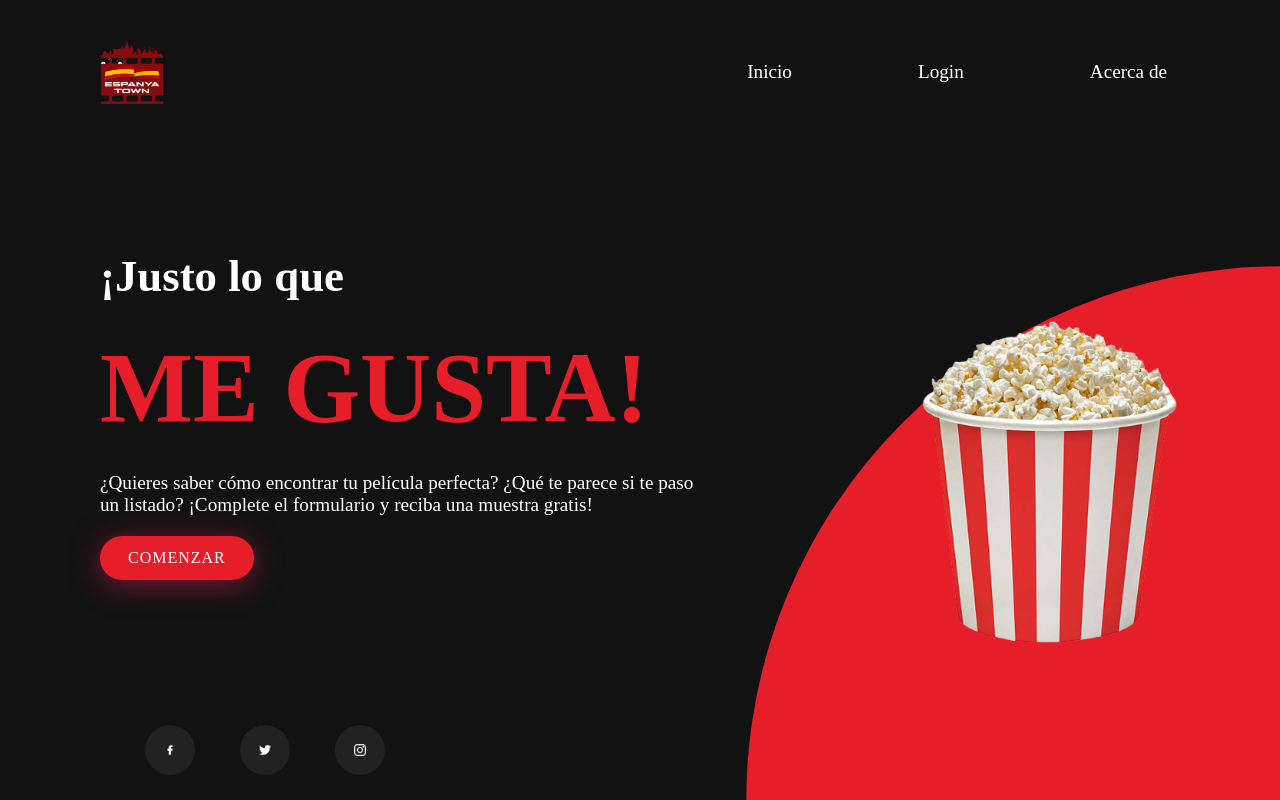
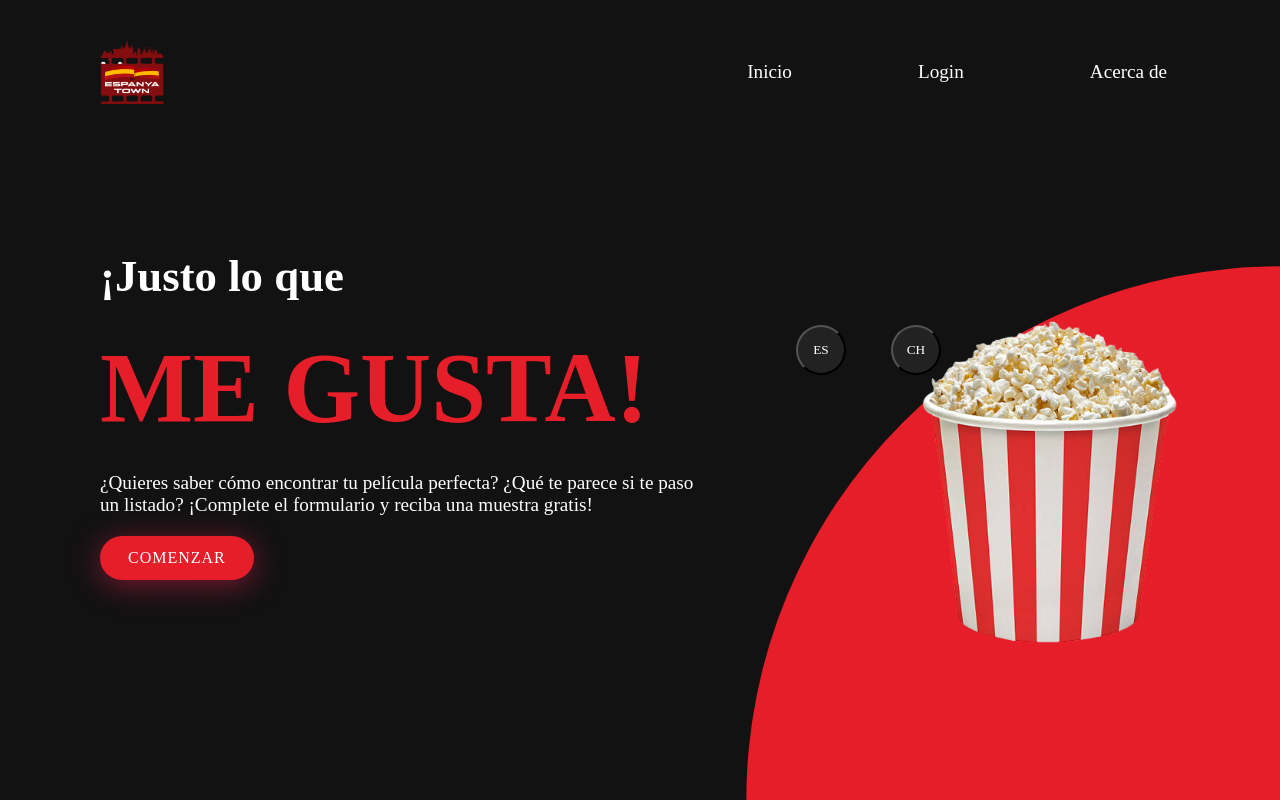
Before and after one commit to Rahguabiraba/EspanyaTown, a Flask app: page / in a window 1280 px wide. Run offline with Flask 3, Linux system fonts and the light colour scheme.

Commit message:
Inclusión de botones de traduccion

```diff
--- a/servidor.py
+++ b/servidor.py
@@ -30,10 +30,8 @@ def registrarUser():
 def validarUser():
     try:
         if request.method == 'POST':
-            print(request.method)
             datosUsuario = validarUsuario(request)
-            print(datosUsuario)
-            return redirect(url_for("paginaLista"))
+            return redirect(url_for("paginaLista",user=datosUsuario))
         else:
             return render_template("login.html")
     except:
@@ -49,8 +47,10 @@ def paginaFormulario():
 def registrarPeli():
     try:
         if request.method == 'POST':
+            #Enviamos los datos del formulario a nuestra base de datos
             registrarPelicula(request)
-            return redirect(url_for("paginaLista"))
+            alert = "¡Registro Finalizado!"
+            return redirect(url_for("paginaLista",data=alert))
         else:
             return render_template("form.html")
     except:
@@ -59,12 +59,36 @@ def registrarPeli():
 #Ruta para abrir pagina de Listado de Peliculas
 @app.route("/lista", methods=["GET", "POST"])
 def paginaLista():
-    return render_template("list.html")
+    if request.args.get("data"):
+        alert = request.args.get("data")
+        return render_template("list.html",data=alert)
+    elif request.args.get("user"):
+        usuario = request.args.get("user")
+        lista = list(usuario)
+        print(lista)
+        return render_template("list.html",user=usuario)
+    else:
+        return render_template("list.html")
 
 #Ruta para abrir pagina de Acerca de
 @app.route("/acerca_de")
 def paginaAcercaDe():
     return render_template("about.html")
 
+#Ruta para traducir paginas
+@app.route("/traduccion",methods=["GET","POST"])
+def traducirPaginas():
+    try:
+        if request.method == 'POST':
+            #Enviamos los datos del formulario a nuestra base de datos
+            registrarPelicula(request)
+            alert = "¡Registro Finalizado!"
+            return redirect(url_for("paginaLista",data=alert))
+        else:
+            return render_template("form.html")
+    except:
+        return render_template("form.html")
+
+
 app.config['TEMPLATES_AUTO_RELOAD'] = True
 app.run(host='localhost', port=3000, debug=True)
--- a/static/css/style.css
+++ b/static/css/style.css
@@ -104,7 +104,7 @@ header .navegation li div:hover {
   transition: all 0.3s ease;
 }
 
-.logo:hover{
+.logo:hover {
   width: 6vw;
   height: 6vw;
   cursor: pointer;
@@ -171,7 +171,11 @@ header .navegation li div:hover {
   cursor: pointer;
 }
 
-/****** ICONOS DE REDES SOCIALES ******/
+/****** ICONOS DE BOTONES DE TRADUCCION ******/
+.form-index{
+  position: relative;
+}
+
 .icons {
   position: absolute;
   bottom: 25px;
@@ -187,27 +191,24 @@ header .navegation li div:hover {
   list-style: none;
 }
 
-.icons li a {
+.icons li .icon {
   display: inline-block;
   width: 50px;
   height: 50px;
   border-radius: 50%;
   background: #222;
-  margin-left: 45px;
+  margin-right: 45px;
+  color: white;
+  text-decoration: none;
   display: flex;
   align-items: center;
   justify-content: center;
   transition: 0.3s ease-in-out;
 }
 
-.icons li a:hover {
+.icons li .icon:hover {
   background: #e51e2a;
   transform: translateY(-10px);
-}
-
-.icons li a img {
-  transform: scale(0.5);
-  filter: invert(1);
 }
 
 .boxImg {
@@ -419,7 +420,7 @@ header .navegation li div:hover {
   color: #121212;
 }
 
-#generos_list{
+#generos_list {
   font-size: 2em;
 }
 
@@ -685,8 +686,8 @@ header .navegation li div:hover {
   width: 100%;
   height: 100%;
   overflow: auto;
-  background-color: rgb(0,0,0);
-  background-color: rgba(0,0,0,0.4);
+  background-color: rgb(0, 0, 0);
+  background-color: rgba(0, 0, 0, 0.4);
 }
 
 /* Modal Content */
@@ -714,7 +715,7 @@ header .navegation li div:hover {
 }
 
 /****** LOGIN ******/
-.formulario-login{
+.formulario-login {
   padding: 10px 0px 0px 0px;
   animation-name: fadeInLeft;
   animation-duration: 1.5s;
@@ -723,7 +724,7 @@ header .navegation li div:hover {
   z-index: 99;
 }
 
-.main{
+.main {
   width: 350px;
   height: 500px;
   overflow: hidden;
@@ -732,16 +733,16 @@ header .navegation li div:hover {
   background: #e51e2a;
 }
 
-#chk{
+#chk {
   display: none;
 }
-.signup{
+.signup {
   position: relative;
-	width:100%;
+  width: 100%;
   height: 100%;
 }
 
-.label-login{
+.label-login {
   color: #fff;
   font-size: 2.3em;
   justify-content: center;
@@ -749,9 +750,9 @@ header .navegation li div:hover {
   margin: 60px;
   font-weight: bold;
   cursor: pointer;
-	transition: .5s ease-in-out;
+  transition: 0.5s ease-in-out;
 }
-.input-login{
+.input-login {
   width: 60%;
   height: 20px;
   background: #fff;
@@ -777,45 +778,45 @@ header .navegation li div:hover {
   outline: none;
   border: none;
   border-radius: 5px;
-	transition: .2s ease-in;
+  transition: 0.2s ease-in;
   cursor: pointer;
 }
 
-.button-login:hover{
+.button-login:hover {
   color: #fff;
   background: #e51e2a;
 }
-.login{
+.login {
   height: 460px;
   background: #eee;
   border-radius: 60% / 10%;
   transform: translateY(-180px);
-	transition: .8s ease-in-out;
+  transition: 0.8s ease-in-out;
 }
-.login .label-login{
+.login .label-login {
   color: #e51e2a;
-	transform: scale(.6);
+  transform: scale(0.6);
 }
 
-#chk:checked ~ .login{
+#chk:checked ~ .login {
   transform: translateY(-500px);
 }
-#chk:checked ~ .login .label-login{
+#chk:checked ~ .login .label-login {
   transform: scale(1);
 }
-#chk:checked ~ .signup .label-login{
-	transform: scale(.6);
+#chk:checked ~ .signup .label-login {
+  transform: scale(0.6);
 }
 
 /****** ACERCA DE ********/
-.logo-about{
+.logo-about {
   position: relative;
   z-index: 99;
   width: 15vw;
   height: 20vw;
 }
 
-.texto-about{
+.texto-about {
   position: relative;
   z-index: 99;
   color: #d8d8d8;
--- a/templates/form.html
+++ b/templates/form.html
@@ -20,7 +20,7 @@
           </ul>
         </nav>
       </header>
-      <form action="/enviarDatosPeli" method="POST" id="form">
+      <form id="form" method="POST" action="/enviarDatosPeli">
         <div id="part1" class="part-form-top">
           <label for="name">¿Tu nombre?</label> <br />
           <input type="text" name="nombre" id="name" class="name" required />
@@ -75,7 +75,7 @@
           <div class="button">
             <a href="#part4">VOLVER</a>
             <div class="button-submit">
-              <input type="submit" name="enviar" value="Enviar" />
+              <input type="submit" id="altagenero" name="enviar" value="Enviar" />
             </div>
           </div>
         </div>
@@ -83,5 +83,6 @@
     </section>
     <script src="{{url_for('static',filename='js/menu.js')}}"></script>
     <script src="{{url_for('static',filename='js/form.js')}}"></script>
+    <script src="{{url_for('static',filename='js/altagenero.js')}}"></script>
   </body>
 </html>
--- a/templates/index.html
+++ b/templates/index.html
@@ -34,21 +34,16 @@
           </p>
         </div>
       </div>
+      <form action="/traduccion" class="form-index" id="form-index">
         <ul class="icons">
           <li>
-          <a href="#"
-            ><img src="{{url_for('static',filename='src/facebook.png')}}" alt="icons" width="24px"
-          /></a>
+            <input type="button" class="icon" name="es" value="ES">
           </li>
           <li>
-          <a href="#"><img src="{{url_for('static',filename='src/twitter.png')}}" alt="icons" width="24px" /></a>
-        </li>
-        <li>
-          <a href="#"
-            ><img src="{{url_for('static',filename='src/instagram.png')}}" alt="icons" width="24px"
-          /></a>
+            <input type="button" class="icon" name="ch" value="CH">
           </li>
         </ul>
+      </form>
       <div class="boxImg">
         <img src="{{url_for('static',filename='src/palomitas.png')}}" alt="Palomitas" class="img1">
       </div>
--- a/templates/list.html
+++ b/templates/list.html
@@ -280,6 +280,10 @@
         </div>
       </div>
     </section>
+    <input type="hidden" name="alert" id="alert" value="{{ data }}">
+    {% for datos in user %}
+    <input type="hidden" name="user" id="user" value="{{ datos }}">
+    {% endfor %}
     <script src="{{url_for('static',filename='js/menu.js')}}"></script>
     <script src="{{url_for('static',filename='js/list.js')}}"></script>
   </body>
```
Also changed, not shown: static/js/altagenero.js (added, +23 -0 lines), static/js/list.js (+19 -9 lines), database/cinema.db, static/src/facebook.png (deleted), static/src/instagram.png (deleted), static/src/twitter.png (deleted). Lines whose indentation alone changed are shown as unchanged.
